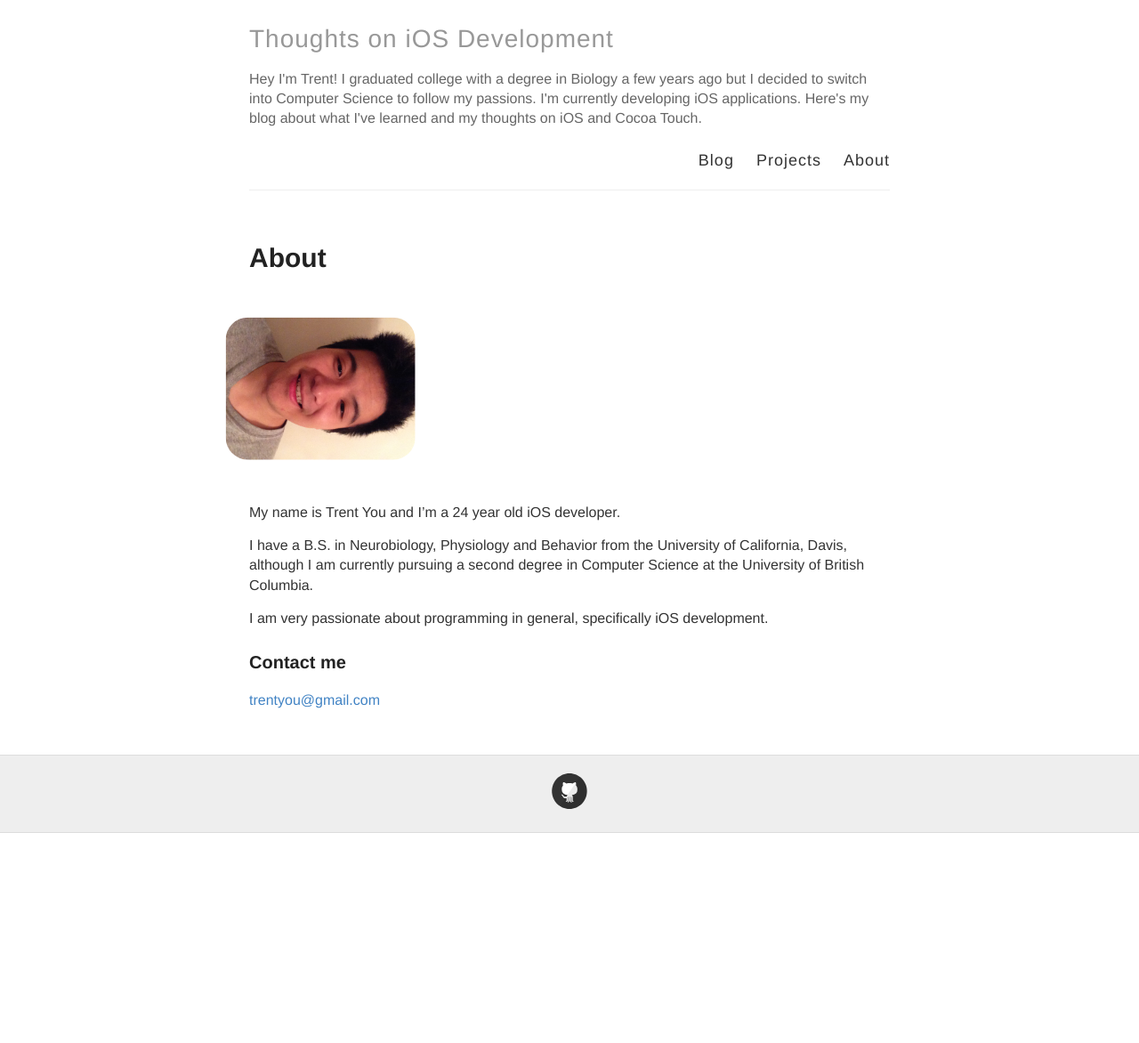
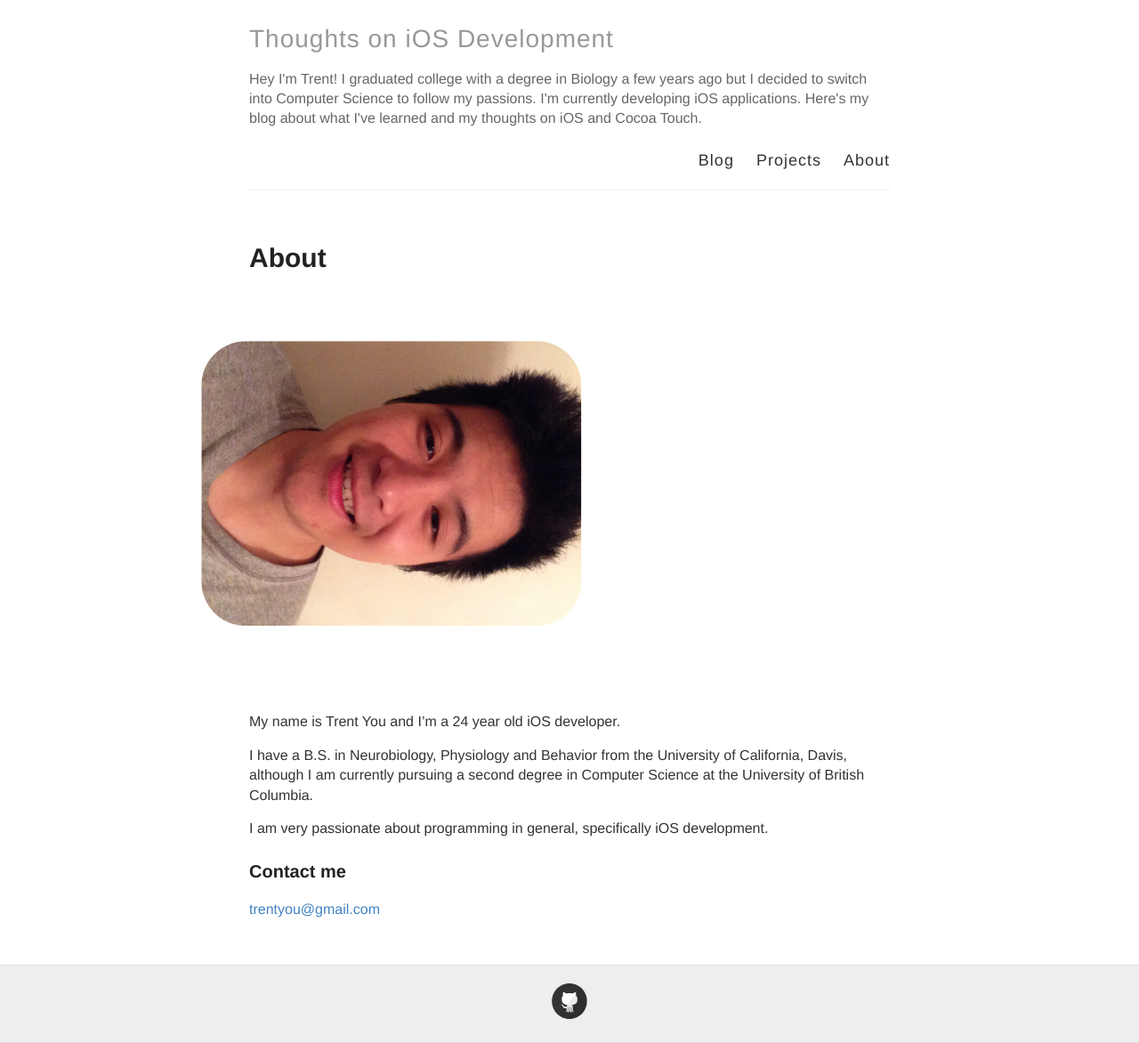
Before and after one commit to trentyou/trentyou.github.io, a Jekyll site: the page built from about.md, in a window 1280 px wide. Shown: the whole page at 89% size. Built offline with Jekyll 4.4.1, drawn with Linux system fonts in a browser that asks for light colours; before the commit the page ends 936 px from its top, so only the background shows below that.

Commit message:
Updated about.md

```diff
--- a/about.md
+++ b/about.md
@@ -6,8 +6,9 @@ published: true
 ---
 
 
-<img src="http://trentyou.github.io/images/trentprofilepic.jpeg" style="height:215; width:160px; ms-transform: rotate(90deg); -webkit-transform: rotate(90deg); transform: rotate(90deg); border-radius:25px">
+<img src="http://trentyou.github.io/images/trentprofilepic.jpeg" style="height:426; width:320px; ms-transform: rotate(90deg); -webkit-transform: rotate(90deg); transform: rotate(90deg); border-radius:50px">
 
+<br>
 My name is Trent You and I'm a 24 year old iOS developer.
 
 I have a B.S. in Neurobiology, Physiology and Behavior from the University of California, Davis, although I am currently pursuing a second degree in Computer Science at the University of British Columbia.
```
